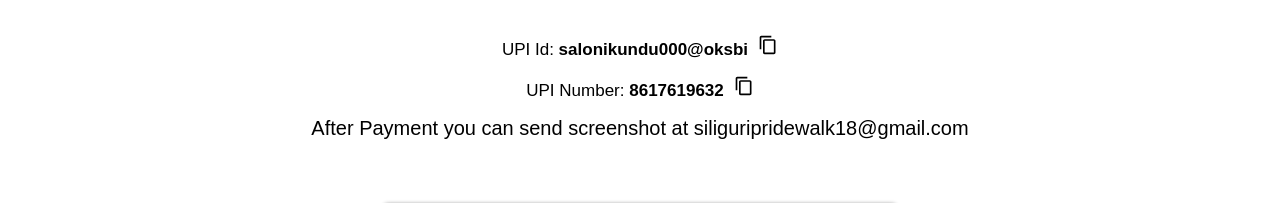
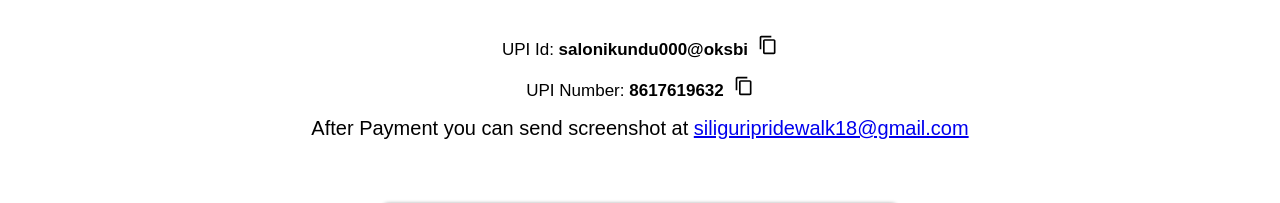
Before and after one commit to Ritabrata-1912/Pride-App, a React (Create React App) app: page / in a window 1280 px wide. Shown: the part 1391-1594 px from the top of the page. Built offline with nearby package versions, Linux system fonts and the light colour scheme; a web font is replaced by a local one.

Commit message:
commit-6

```diff
--- a/src/Components/Bank.js
+++ b/src/Components/Bank.js
@@ -36,7 +36,7 @@ export default function Bank(){
            <Box sx={{fontSize:"17px"}}>
             UPI Number: <span style={{fontWeight:"700"}}>8617619632</span><ContentCopy onClick={()=>{copyDetails("8617619632")}} sx={{marginLeft:'10px'}} fontSize={"small"}/>
            </Box>
-           <Box sx={{textAlign:'center',fontSize:"20px"}}>After Payment you can send screenshot at siliguripridewalk18@gmail.com</Box>
+           <Box sx={{textAlign:'center',fontSize:"20px"}}>After Payment you can send screenshot at <a href="mailto:siliguripridewalk18@gmail.com">siliguripridewalk18@gmail.com</a></Box>
         </Stack>
         <Snackbar open={open} autoHideDuration={4000} onClose={handleClose} anchorOrigin={{vertical:"bottom",horizontal:"center"}}>
         <Alert severity="info" variant="filled" onClose={handleClose}>
```
